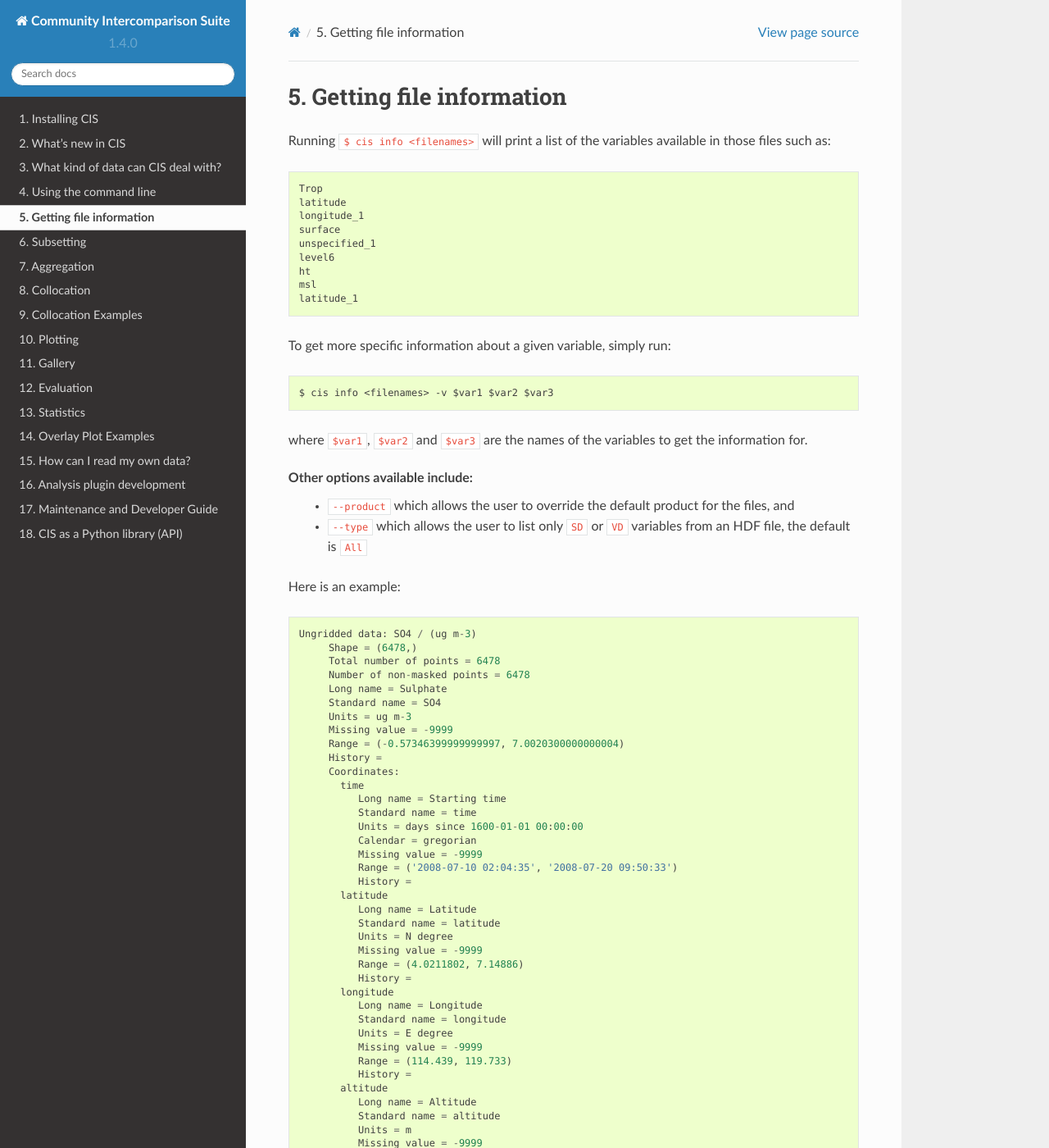
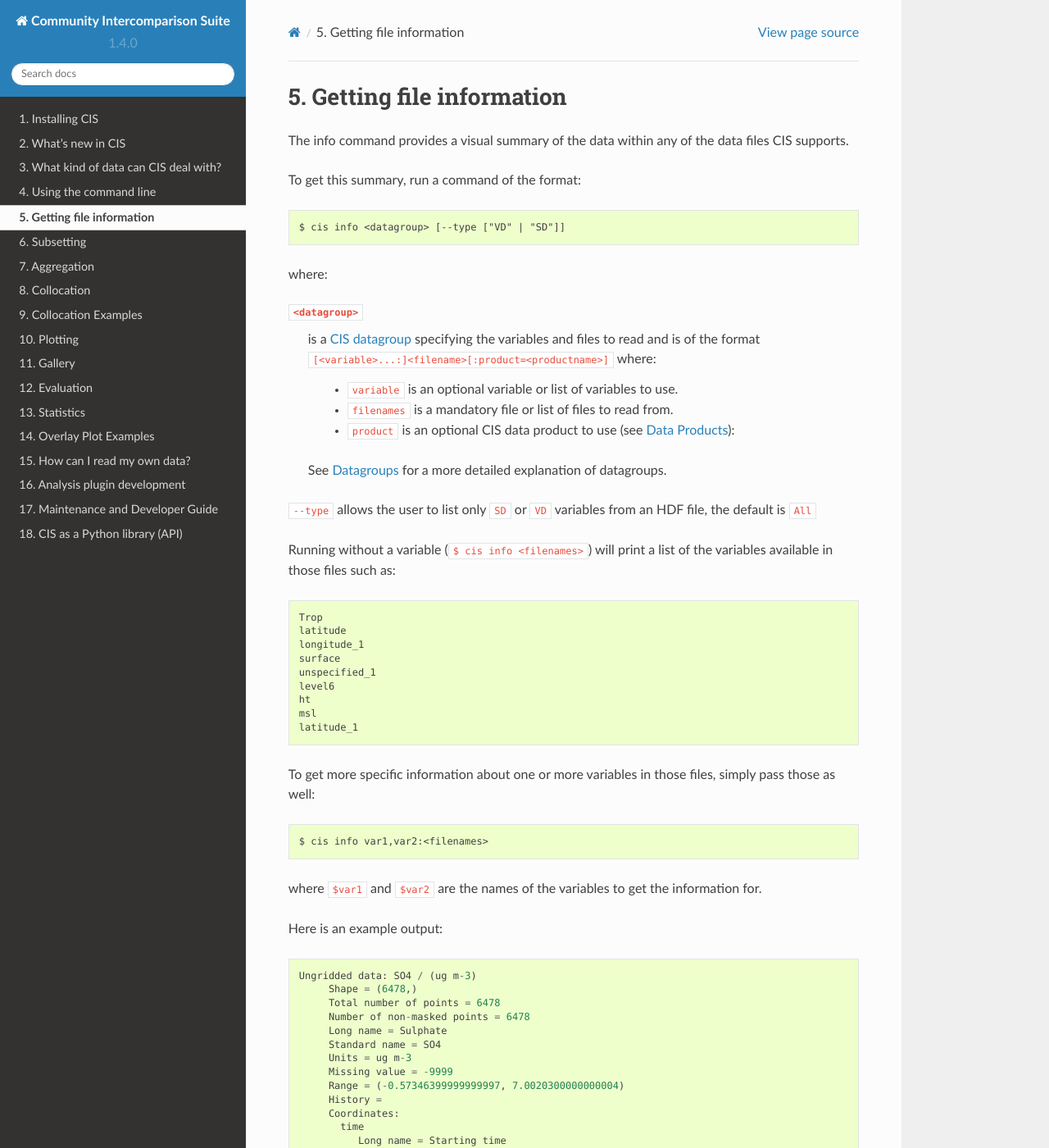
Before and after one commit to cedadev/cis, a Sphinx documentation site: the page built from doc/file_information.rst, in a window 1280 px wide and 1400 px high. Shown: the whole window at 82% size. Built offline with Sphinx 7.4.7 and the Read the Docs theme 2.0.0, drawn with Linux system fonts in a browser that asks for light colours.

Commit message:
Documenting the change to the info command.

```diff
--- a/doc/file_information.rst
+++ b/doc/file_information.rst
@@ -2,7 +2,29 @@
 Getting file information
 ========================
 
-Running ``$ cis info <filenames>`` will print a list of the variables available in those files such as::
+The info command provides a visual summary of the data within any of the data files CIS supports.
+
+To get this summary, run a command of the format::
+
+  $ cis info <datagroup> [--type ["VD" | "SD"]]
+
+where:
+
+``<datagroup>``
+  is a :ref:`CIS datagroup <datagroups>` specifying the variables and files to read and is of the format
+  ``[<variable>...:]<filename>[:product=<productname>]`` where:
+
+    * ``variable`` is an optional variable or list of variables to use.
+    * ``filenames`` is a mandatory file or list of files to read from.
+    * ``product`` is an optional CIS data product to use (see :ref:`Data Products <data-products-reading>`):
+
+  See :ref:`datagroups` for a more detailed explanation of datagroups.
+
+``--type`` allows the user to list only ``SD`` or ``VD`` variables from an HDF file, the default is ``All``
+
+
+Running without a variable (``$ cis info <filenames>``) will print a list of the variables available in those files
+such as::
 
   Trop
   latitude
@@ -14,17 +36,13 @@ Running ``$ cis info <filenames>`` will print a list of the variables available
   msl
   latitude_1
 
-To get more specific information about a given variable, simply run::
+To get more specific information about one or more variables in those files, simply pass those as well::
 
-  $ cis info <filenames> -v $var1 $var2 $var3
+  $ cis info var1,var2:<filenames>
 
-where ``$var1``, ``$var2`` and ``$var3`` are the names of the variables to get the information for.
+where ``$var1`` and ``$var2`` are the names of the variables to get the information for.
 
-Other options available include:
-  * ``--product`` which allows the user to override the default product for the files, and
-  * ``--type`` which allows the user to list only ``SD`` or ``VD`` variables from an HDF file, the default is ``All``
-
-Here is an example::
+Here is an example output::
 
     Ungridded data: SO4 / (ug m-3)
          Shape = (6478,)
```
Also changed, not shown: doc/whats_new_1.4.rst (+14 -9 lines).
